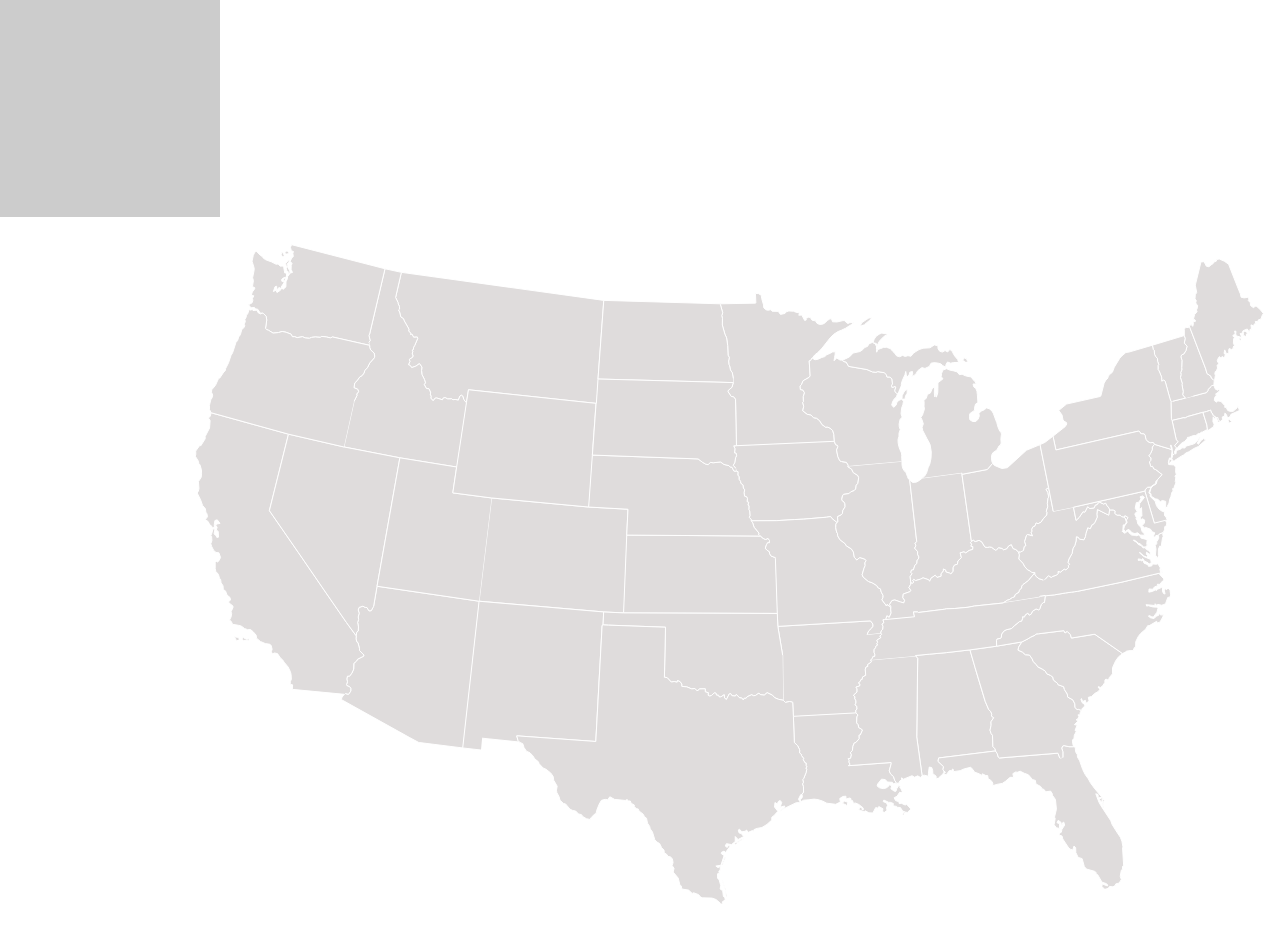
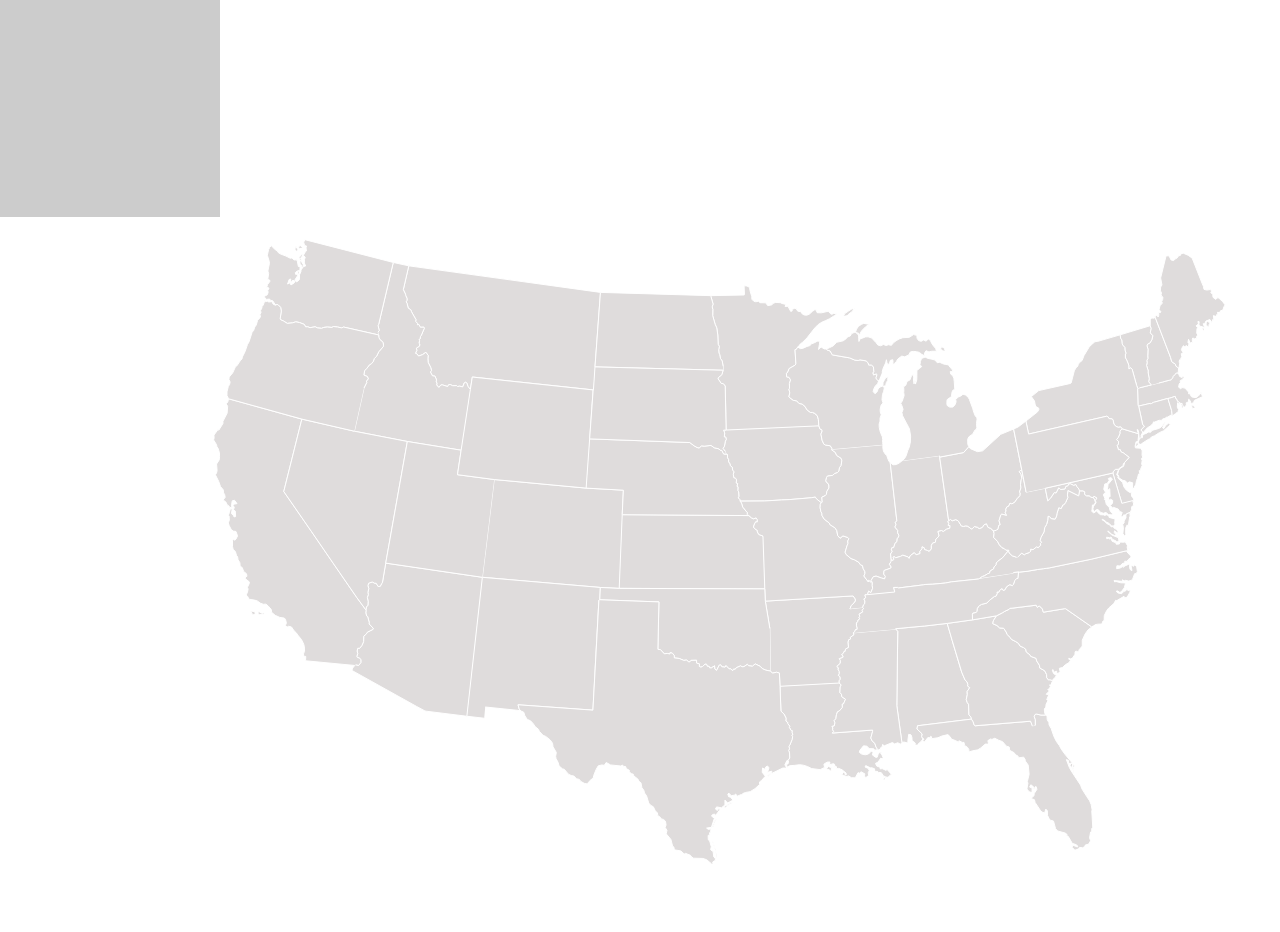
Before and after one commit to freva/TwitterSentiment, a Django app: page / in a window 1280 px wide. Shown: the part 603-1535 px from the top of the page. After the commit the page ends 1467 px from the top, so only its background shows below. Run offline with Django 3.2, Linux system fonts and the light colour scheme; some libraries are stand-ins or nearby versions.

Commit message:
Changed map size

```diff
--- a/TwitterSentiment/static/styles/main.css
+++ b/TwitterSentiment/static/styles/main.css
@@ -26,5 +26,6 @@ h1 {
 
 #map {
 	float:right;
-	width:1100px;
+	width:1120px;
+	height:670px;
 }
--- a/TwitterSentiment/templates/base.html
+++ b/TwitterSentiment/templates/base.html
@@ -31,7 +31,6 @@
       var map, c, scale, updateMap, symbols, key = 'polarity', maxRad = 8;
 
       c = $('#map');
-      c.height(c.width()*.65);
 
       map = window.m = kartograph.map('#map');
       map.loadMap("{% static 'display/map-usa.svg' %}", function() {
```
